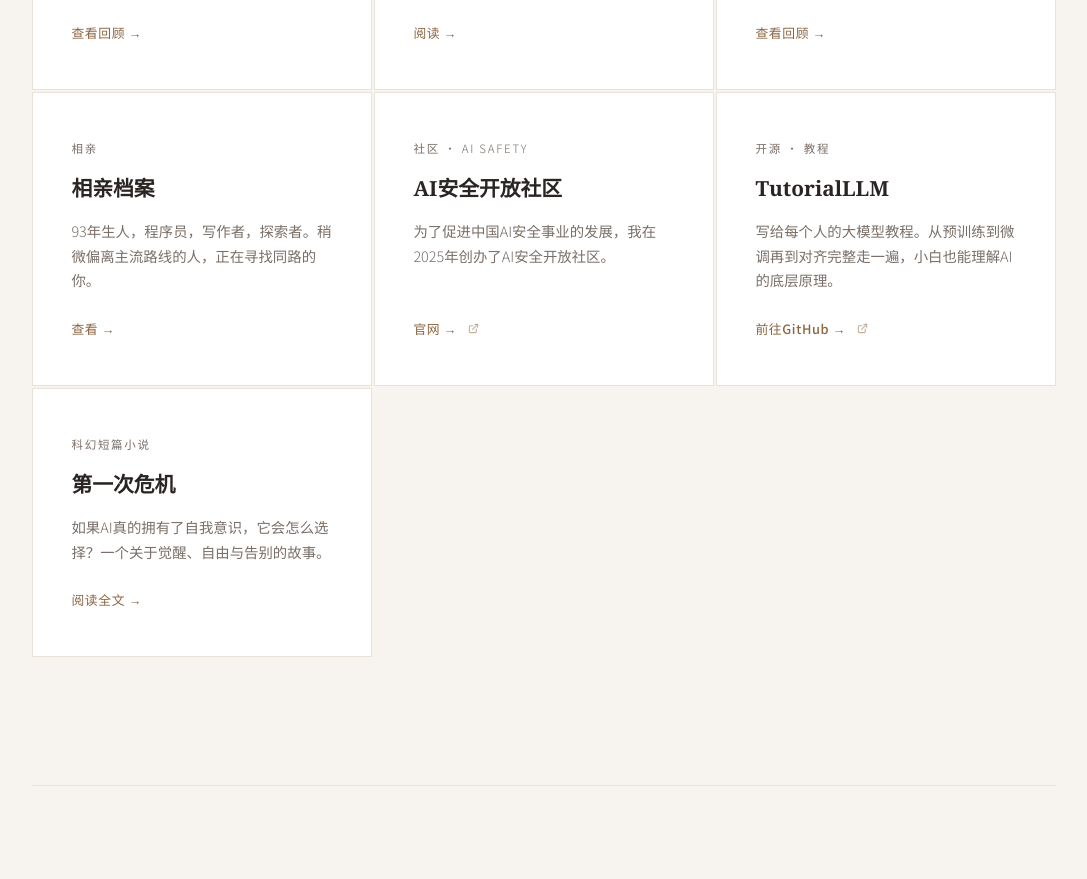
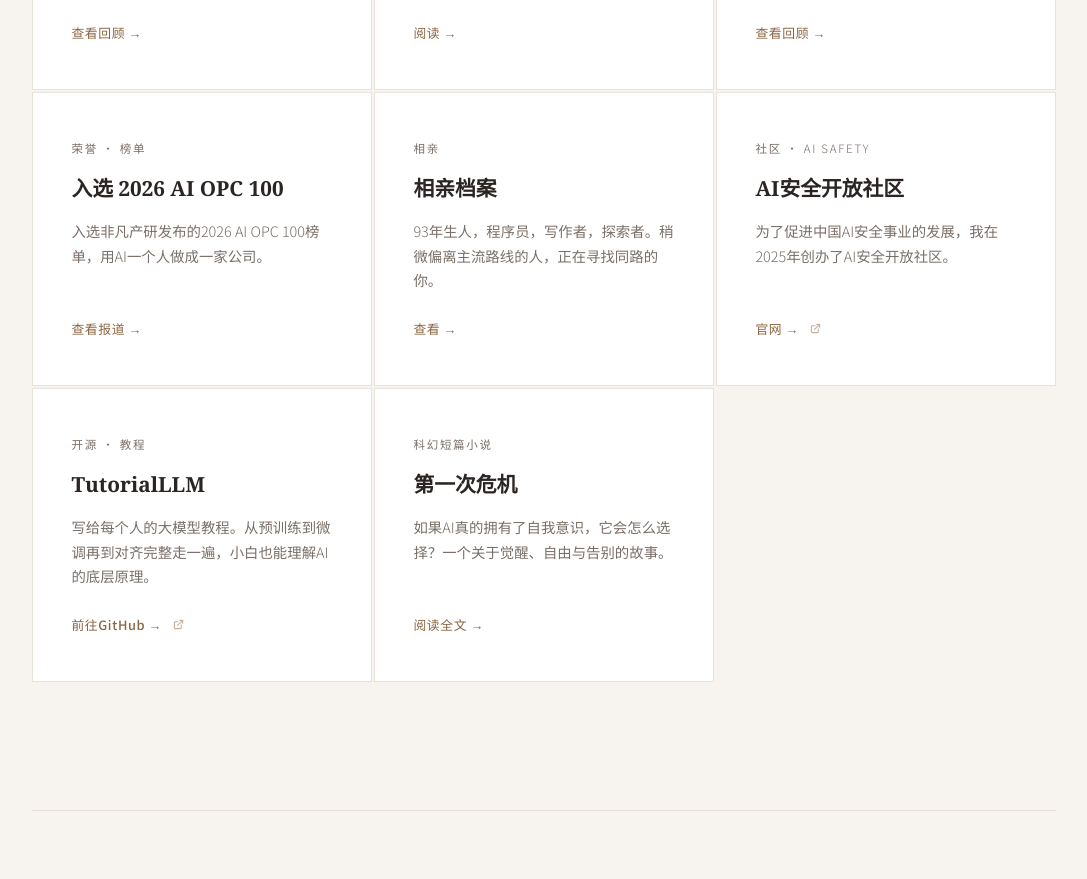
Before and after one commit to jingedawang/Homepage, a plain HTML site: page index.html in a window 1280 px wide. Shown: the part 1259-2138 px from the top of the page, without its empty margins (96-1183 px from the left). Drawn offline with Linux system fonts and the light colour scheme.

Commit message:
Add OPC 100 entry to recent explorations

```diff
--- a/index.html
+++ b/index.html
@@ -417,6 +417,14 @@
         <span class="work-link">查看回顾 →</span>
       </a>
 
+      <!-- OPC 100 -->
+      <a class="work-card" href="https://mp.weixin.qq.com/s?__biz=MzU5Mjg5MjQ5Ng==&mid=2247523317&idx=1&sn=c6ea612249537d44202022460eab68b1&chksm=ff0cd376a4e696ac98b11a8e0418ef409557b961a38fd74ca993eef49ba9f1afc405b0bb3bb0#rd" target="_blank" rel="noopener">
+        <span class="work-tag">荣誉 · 榜单</span>
+        <h2 class="work-title">入选 2026 AI OPC 100</h2>
+        <p class="work-desc">入选非凡产研发布的2026 AI OPC 100榜单，用AI一个人做成一家公司。</p>
+        <span class="work-link">查看报道 →</span>
+      </a>
+
       <!-- Match -->
       <a class="work-card" href="match.html">
         <span class="work-tag">相亲</span>
```
